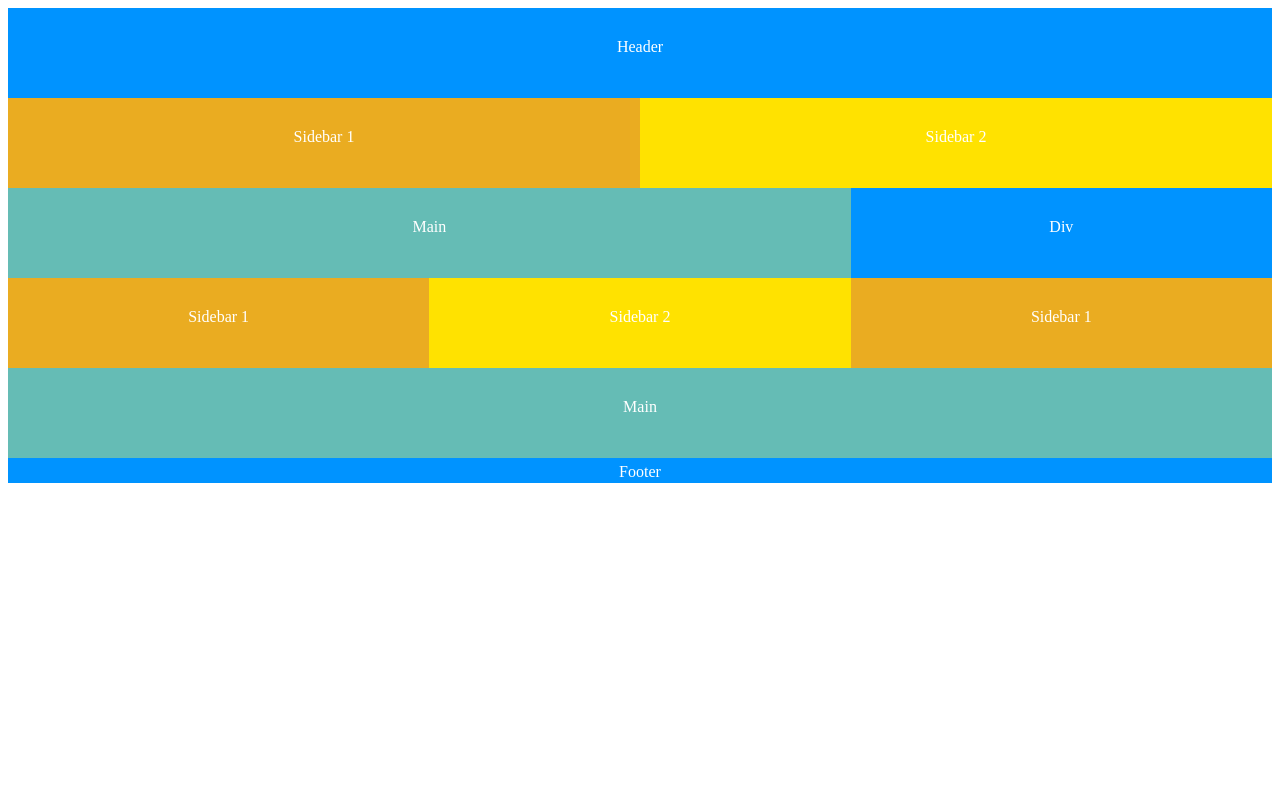
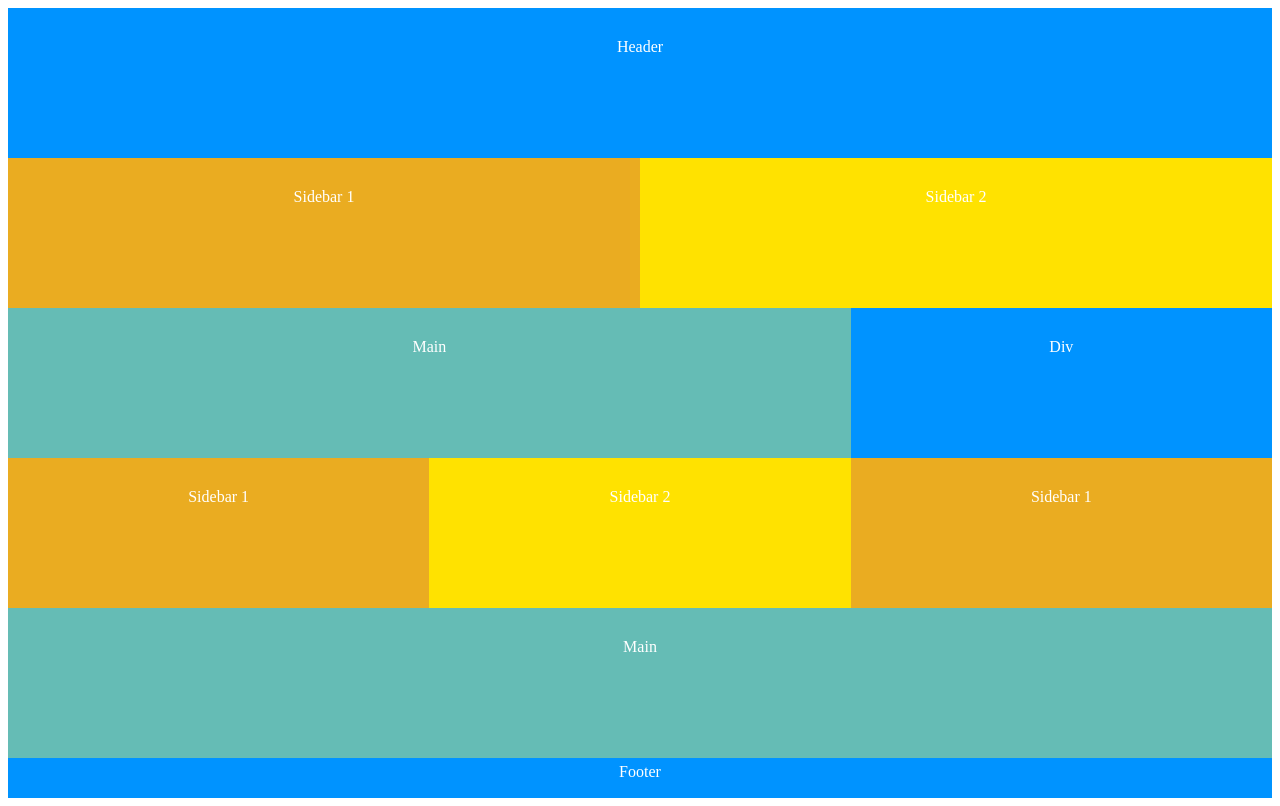
Before and after one commit to nahomie11/Wireframe, a plain HTML site: page index.html in a window 1280 px wide. Drawn offline with Linux system fonts and the light colour scheme.

Commit message:
Update index.html

```diff
--- a/index.html
+++ b/index.html
@@ -41,7 +41,7 @@ footer.demo{
 .grid{
     display:grid;
     grid-template-columns: 1fr 1fr 1fr 1fr 1fr 1fr;
-    grid-template-rows: repeat(5, 90px) 25px;}
+    grid-template-rows: repeat(5, 150px) 40px;}
 
 .demo2{
     background-color:rgb(234, 172, 33);
```
